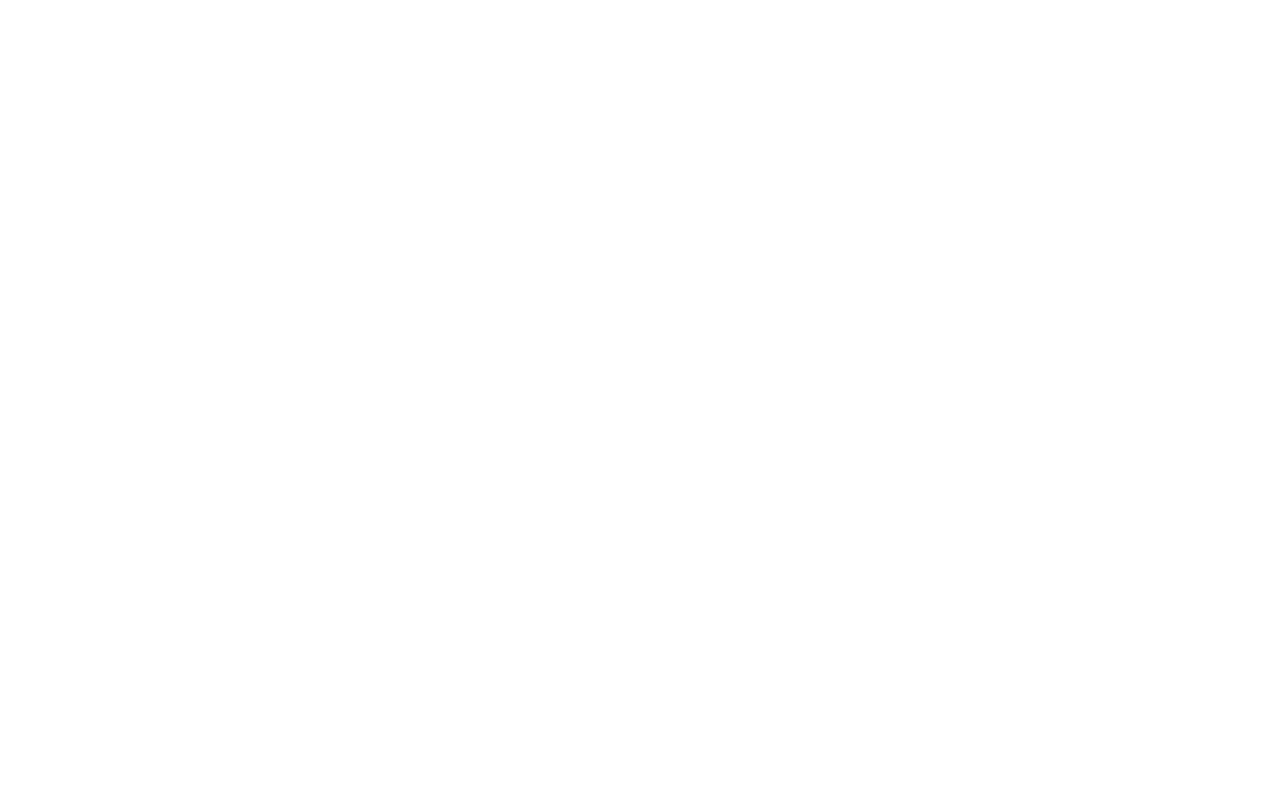
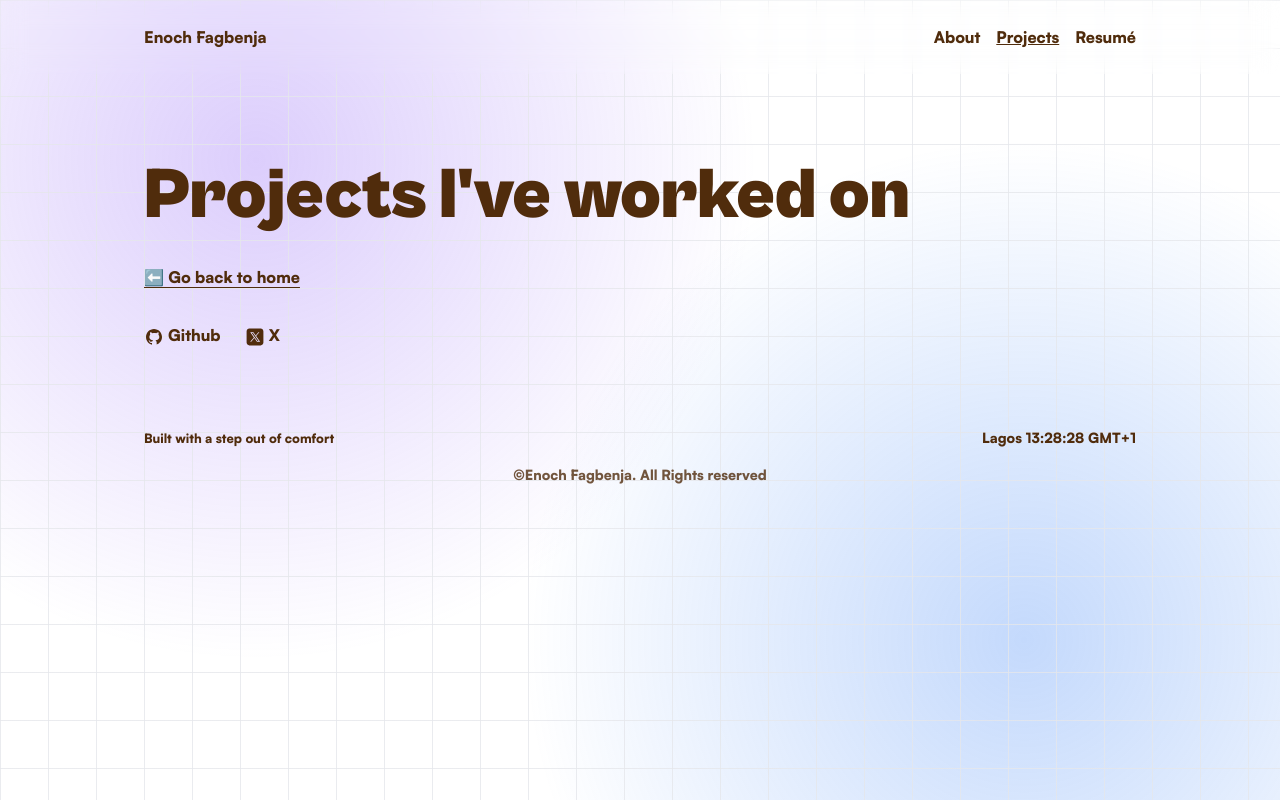
Before and after one commit to fagbenjaenoch/portfolio-v1, a React (Vite) app: page /projects in a window 1280 px wide. Before the commit this address had no page. Built offline with nearby package versions, Linux system fonts and the light colour scheme.

Commit message:
added projects page

```diff
--- a/src/Root.tsx
+++ b/src/Root.tsx
@@ -1,6 +1,7 @@
 import { BrowserRouter, Route, Routes } from "react-router";
 import App from "./App";
 import About from "./components/pages/About";
+import Projects from "./components/pages/Projects";
 
 export default function Root() {
 	return (
@@ -8,7 +9,8 @@
 			<Routes>
 				<Route path="/" element={<App />} />
 				<Route path="/about" element={<About />} />
-				<Route path="/hello" element={<div>Hello</div>} />
+				<Route path="/projects" element={<Projects />} />
+				<Route path="/resumé" element={<div>Hello</div>} />
 			</Routes>
 		</BrowserRouter>
 	);
--- /dev/null
+++ b/src/components/pages/Projects.tsx
@@ -0,0 +1,21 @@
+import { Link } from "react-router";
+import Footer from "../Footer";
+import Layout from "../Layout";
+
+export default function Projects() {
+	return (
+		<Layout>
+			<section className="px-4 lg:max-w-5xl lg:mx-auto pt-[10rem]">
+				<h1 className="text-7xl font-bold lg:text-7xl">
+					Projects I've worked on
+				</h1>
+			</section>
+			<section className="px-4 lg:max-w-5xl lg:mx-auto mt-8 flex flex-col">
+				<Link to={"/"} className="underline underline-offset-4 block">
+					⬅️ Go back to home
+				</Link>
+			</section>
+			<Footer />
+		</Layout>
+	);
+}
```
